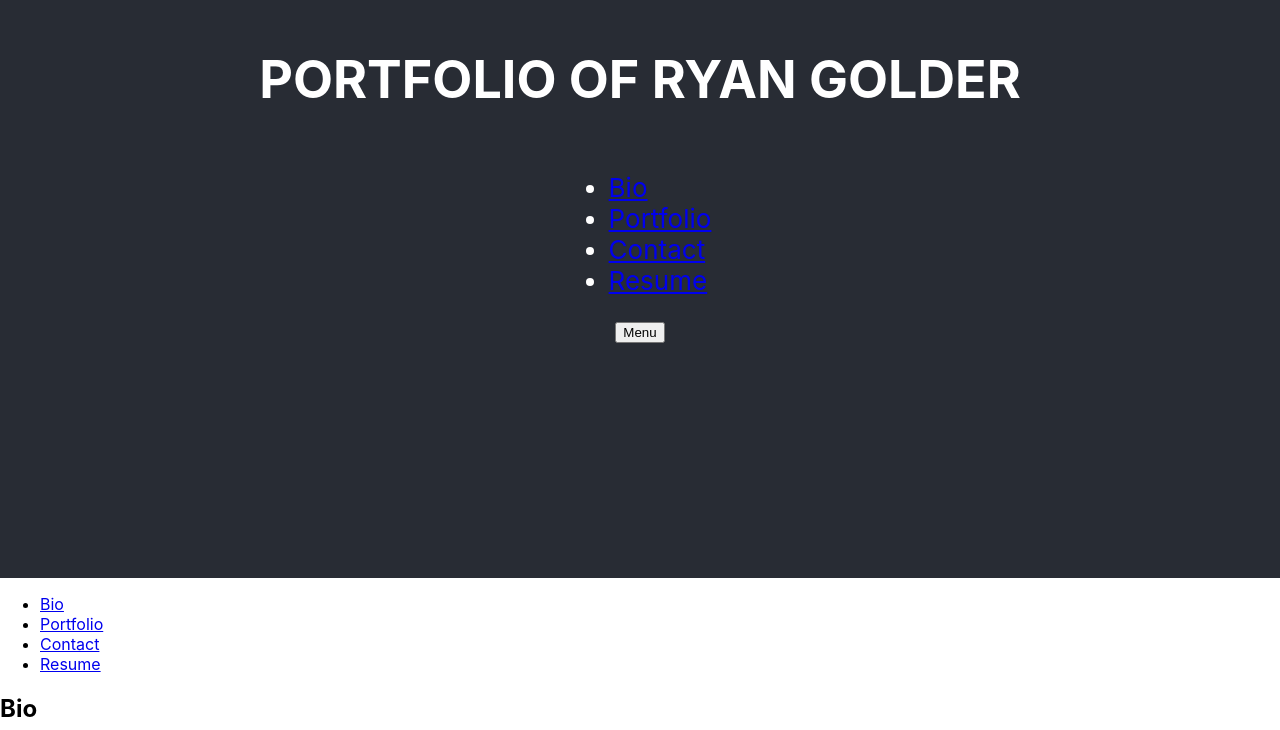
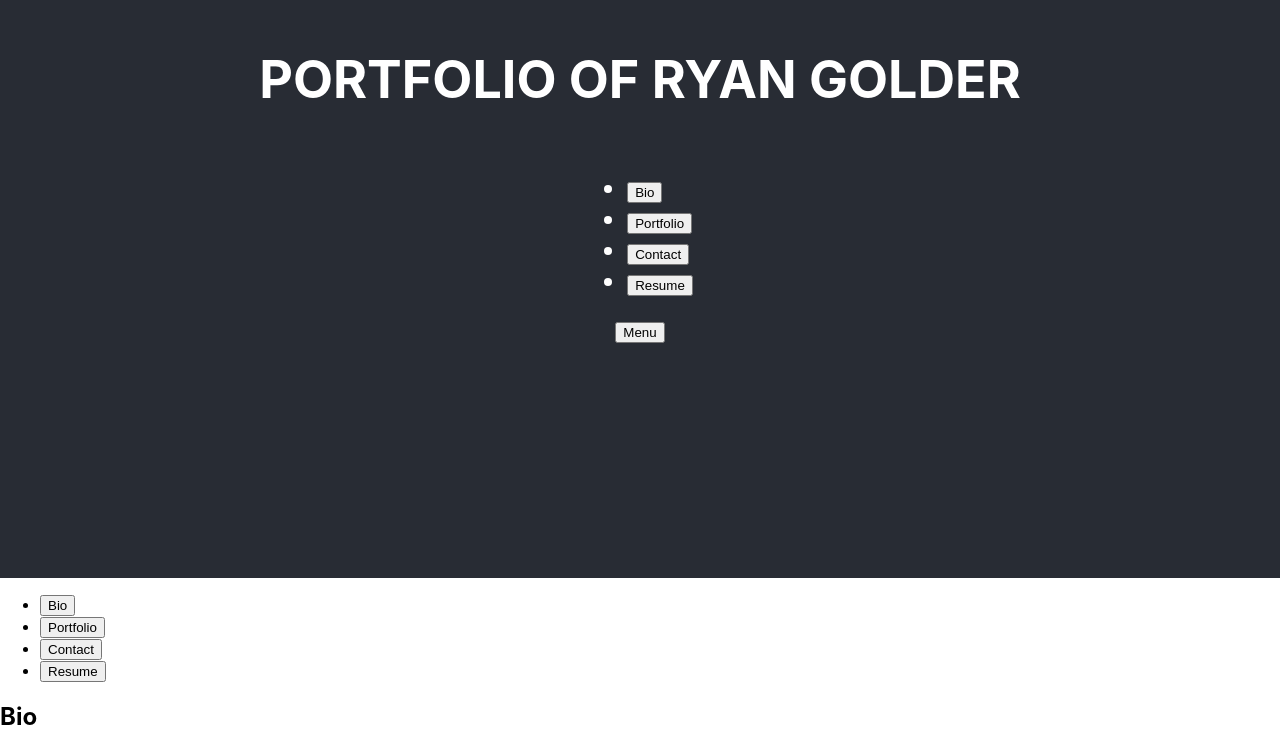
Before and after one commit to RyanGolder/rwg-portfolio-react-v2, a React (Create React App) app in the folder my-portfolio/: page / in a window 1280 px wide. Shown: the part 222-952 px from the top of the page. Built offline with nearby package versions, Linux system fonts and the light colour scheme.

Commit message:
Update various

```diff
--- a/my-portfolio/src/App.js
+++ b/my-portfolio/src/App.js
@@ -33,8 +33,8 @@ function App() {
   return (
     <div>
       <Header className="App-header" currentPage={currentPage} handlePageChange={handlePageChange} />
-      <Navigation currentPage={currentPage} handlePageChange={handlePageChange} />
-      {renderPage()}
+      <Navigation handlePageChange={handlePageChange} />
+      <div className="content">{renderPage()}</div>
       <Footer />
     </div>
   );
--- a/my-portfolio/src/components/Footer.js
+++ b/my-portfolio/src/components/Footer.js
@@ -8,7 +8,6 @@ const Footer = () => {
           <a href="https://github.com/RyanGolder" target="_blank" rel="noopener noreferrer">
             GitHub
           </a>
-          <a> </a>
           <a href="https://www.linkedin.com/in/ryan-golder-00b867138/" target="_blank" rel="noopener noreferrer">
             LinkedIn
           </a>
--- a/my-portfolio/src/components/Navigation.js
+++ b/my-portfolio/src/components/Navigation.js
@@ -1,32 +1,40 @@
-import React from "react";
+import React from 'react';
 
 function Navigation({ currentPage, handlePageChange }) {
-  const navigateToPage = (page) => {
-    handlePageChange(page);
-  };
-
   return (
     <nav>
       <ul>
         <li>
-          <a href="#bio" onClick={() => navigateToPage('Bio')} alt="Link to the Bio of Ryan Golder">
+          <button
+            onClick={() => handlePageChange('Bio')}
+            className={currentPage === 'Bio' ? 'active' : ''}
+          >
             Bio
-          </a>
+          </button>
         </li>
         <li>
-          <a href="#portfolio" onClick={() => navigateToPage('Portfolio')}>
+          <button
+            onClick={() => handlePageChange('Portfolio')}
+            className={currentPage === 'Portfolio' ? 'active' : ''}
+          >
             Portfolio
-          </a>
+          </button>
         </li>
         <li>
-          <a href="#contact" onClick={() => navigateToPage('Contact')} alt="Contact details of Ryan Golder">
+          <button
+            onClick={() => handlePageChange('Contact')}
+            className={currentPage === 'Contact' ? 'active' : ''}
+          >
             Contact
-          </a>
+          </button>
         </li>
         <li>
-          <a href="#resume" onClick={() => navigateToPage('Resume')} alt="Resume of Ryan Golder">
+          <button
+            onClick={() => handlePageChange('Resume')}
+            className={currentPage === 'Resume' ? 'active' : ''}
+          >
             Resume
-          </a>
+          </button>
         </li>
       </ul>
     </nav>
```
